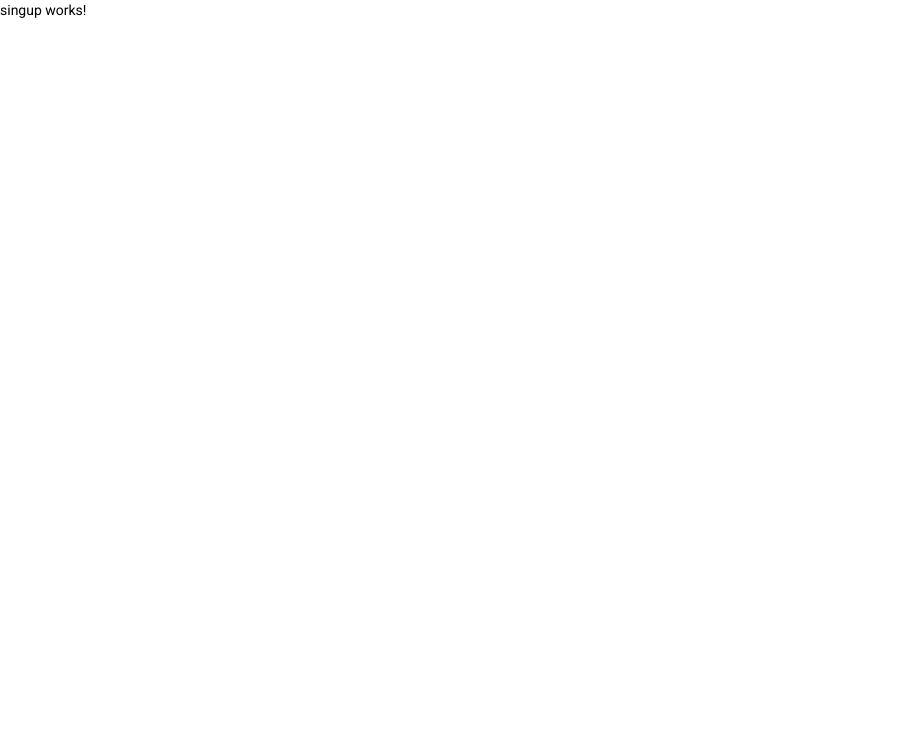
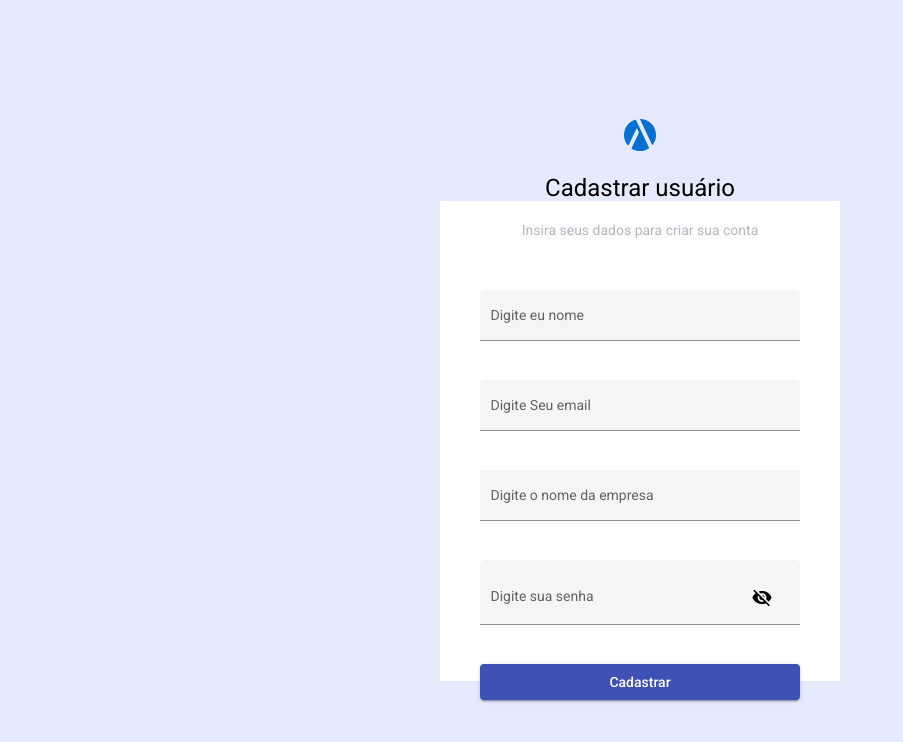
Before and after one commit to matheusgevartosky/AudacesManager-DevInHouse, an Angular app: page /criar in a window 1280 px wide. Shown: the top 742 px of the page, without its empty margins (0-903 px from the left). Built offline with nearby package versions, Linux system fonts and the light colour scheme.

Commit message:
Add Singup Screen

```diff
--- a/src/app/modules/public/components/singup/singup.component.html
+++ b/src/app/modules/public/components/singup/singup.component.html
@@ -1 +1,30 @@
-<p>singup works!</p>
+<div class="main">
+  <img src="../../../../../assets/images/small_logo.svg" class="logo">
+  <div class="singupContainer">
+    <h1>Cadastrar usuário</h1>
+    <span>Insira seus dados para criar sua conta</span>
+
+      <mat-form-field appearance="fill">
+        <mat-label>Digite eu nome</mat-label>
+        <input matInput placeholder="Simple placeholder">
+      </mat-form-field>
+      <mat-form-field appearance="fill">
+        <mat-label>Digite Seu email</mat-label>
+        <input matInput placeholder="Simple placeholder">
+      </mat-form-field>
+      <mat-form-field appearance="fill">
+        <mat-label>Digite o nome da empresa</mat-label>
+        <input matInput placeholder="Simple placeholder">
+      </mat-form-field>
+      <mat-form-field appearance="fill" >
+        <mat-label>Digite sua senha</mat-label>
+        <input matInput [type]="hide ? 'password' : 'text'" >
+        <button mat-icon-button matSuffix (click)="hide = !hide" [attr.aria-label]="'Hide password'"
+            [attr.aria-pressed]="hide">
+            <mat-icon>{{hide ? 'visibility_off' : 'visibility'}}</mat-icon>
+        </button>
+        </mat-form-field>
+      <button mat-raised-button color="primary">Cadastrar </button>
+
+  </div>
+</div>
--- a/src/app/modules/public/components/singup/singup.component.scss
+++ b/src/app/modules/public/components/singup/singup.component.scss
@@ -0,0 +1,32 @@
+.main{
+  background-color: #e6eaff;
+  height: 100%;
+  display: flex;
+  justify-content: center;
+  align-items: center;
+  flex-direction: column;
+}
+
+.singupContainer{
+  display: flex;
+  flex-direction: column;
+  justify-content: center;
+  align-items: center;
+  width: 25rem;
+  height: 60%;
+  background-color: white;
+}
+
+.logo{
+  margin-bottom: 50px;
+}
+
+span{
+  margin-bottom: 40px;
+  color:#B4B6C1 ;
+}
+.mat-form-field, button{
+  margin: 10px;
+  width:20rem;
+
+}
--- a/src/app/modules/public/components/singup/singup.component.ts
+++ b/src/app/modules/public/components/singup/singup.component.ts
@@ -7,6 +7,8 @@ import { Component, OnInit } from '@angular/core';
 })
 export class SingupComponent implements OnInit {
 
+  hide = true;
+
   constructor() { }
 
   ngOnInit(): void {
```
